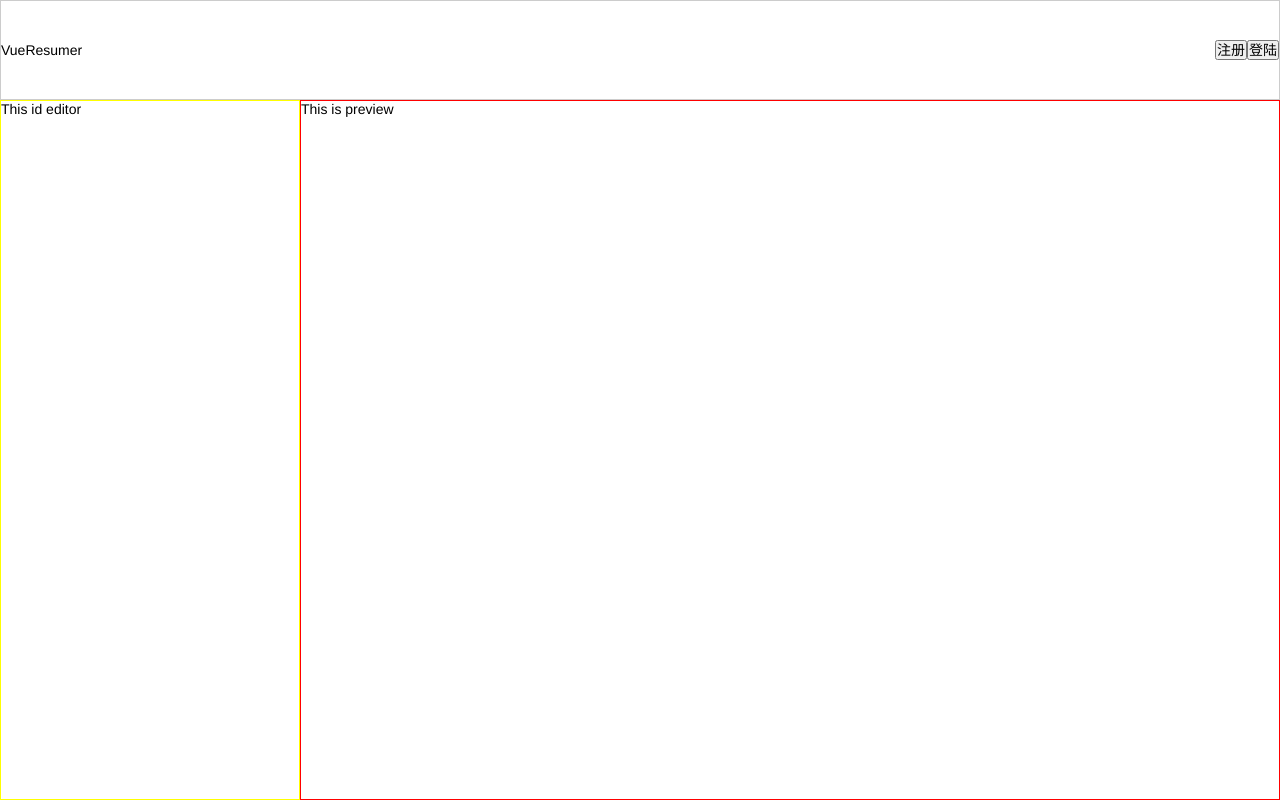
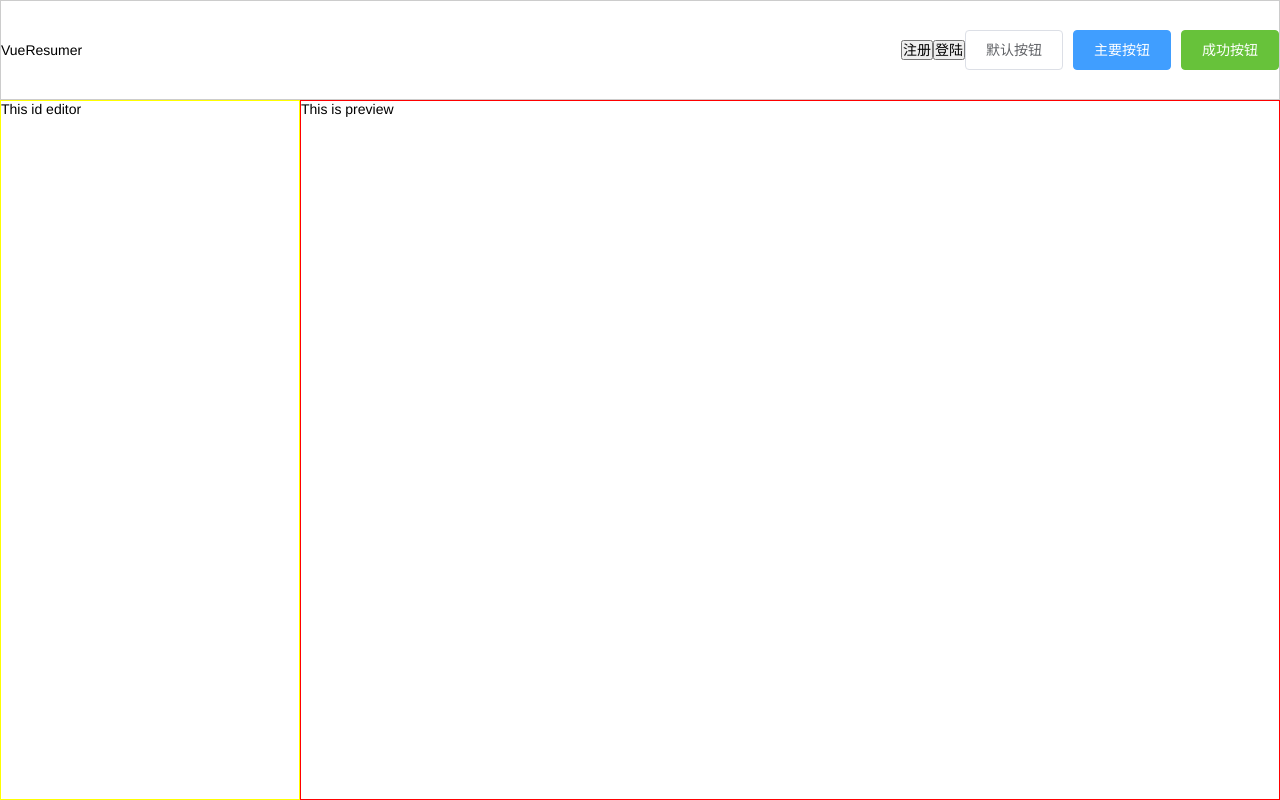
Before and after one commit to HE77XTL/vue-resume, a Vue app: page / in a window 1280 px wide. Built offline with nearby package versions, Linux system fonts and the light colour scheme.

Commit message:
使用button

```diff
--- a/src/components/Topbar.vue
+++ b/src/components/Topbar.vue
@@ -6,6 +6,9 @@
 		<div class="action">
 			<button>注册</button>
 			<button>登陆</button>
+			<el-button>默认按钮</el-button>
+			<el-button type="primary">主要按钮</el-button>
+			<el-button type="success">成功按钮</el-button>
 		</div>
 	</div>
 </template>
--- a/src/main.js
+++ b/src/main.js
@@ -2,6 +2,12 @@
 // (runtime-only or standalone) has been set in webpack.base.conf with an alias.
 import Vue from 'vue'
 import App from './App'
+
+import ElementUI from 'element-ui';
+import 'element-ui/lib/theme-chalk/index.css';
+
+
+Vue.use(ElementUI);
 
 Vue.config.productionTip = false
 
```
